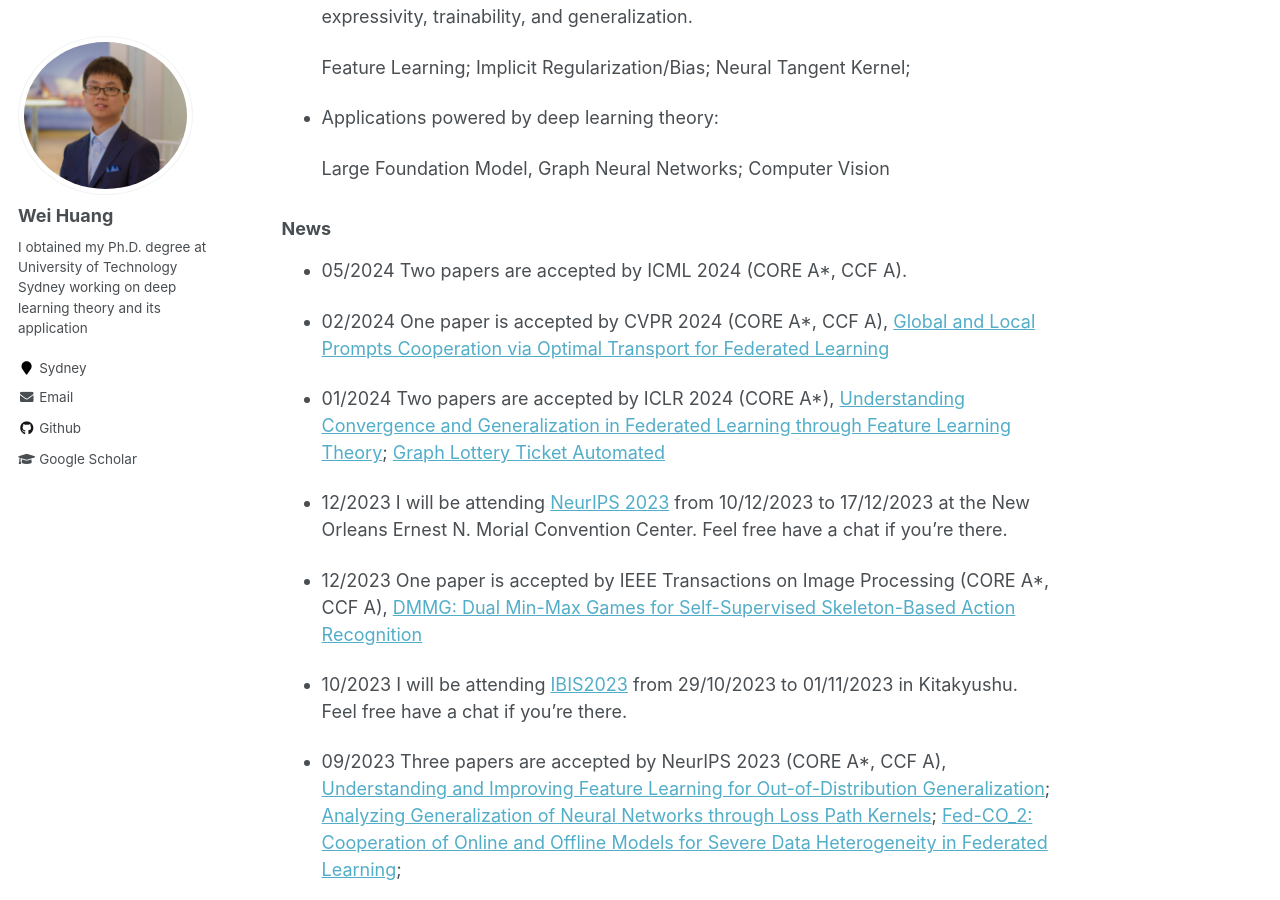
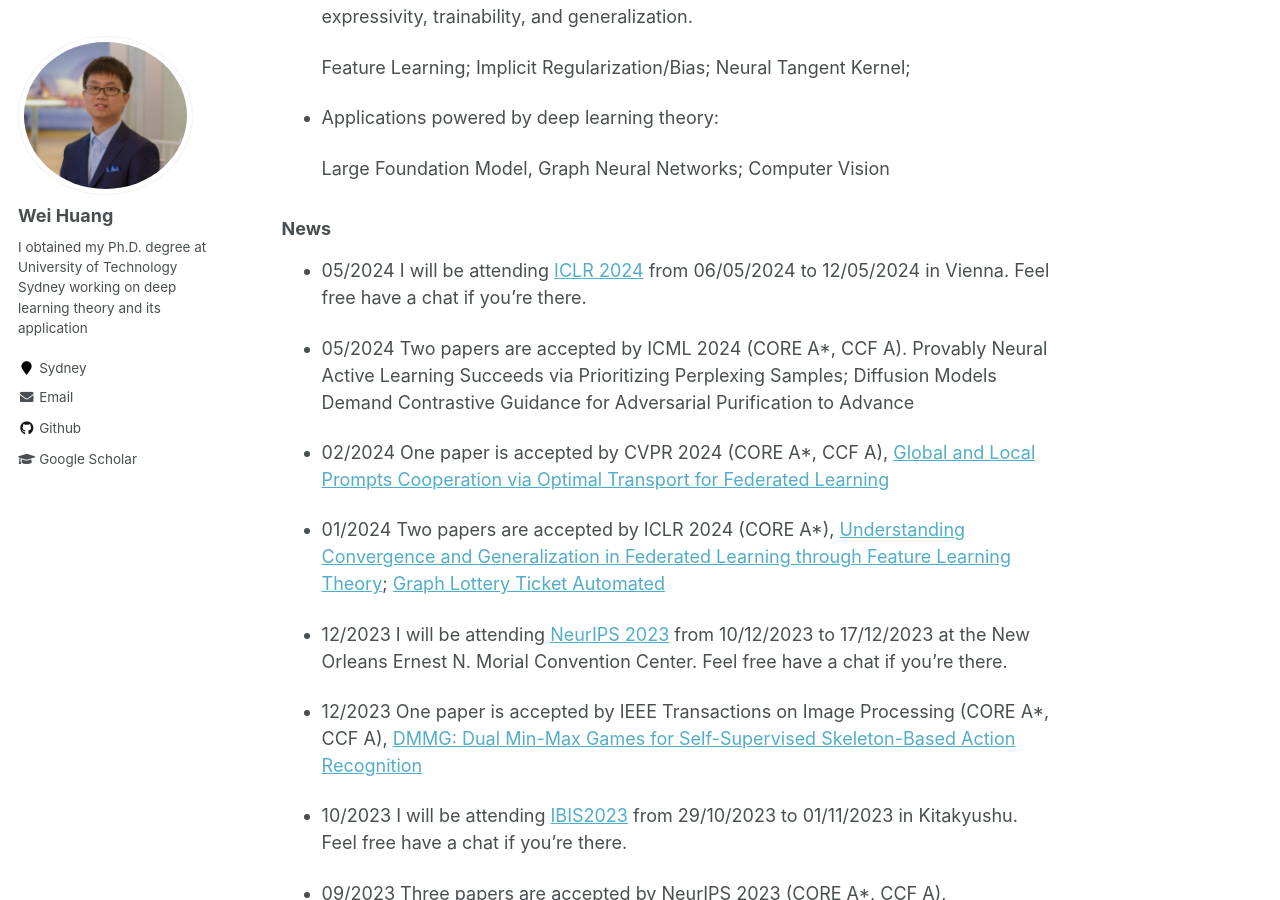
Before and after one commit to WeiHuang05/Weihuang05.github.io, a Jekyll site: the page built from index.md, in a window 1280 px wide and 900 px high, scrolled down 785 px. Built offline with Jekyll 4.4.1, drawn with Linux system fonts in a browser that asks for light colours.

Commit message:
Update index.md

```diff
--- a/index.md
+++ b/index.md
@@ -26,7 +26,9 @@ My office is located at the [University of Tokyo](https://www.u-tokyo.ac.jp/ja/i
 
 ### News
 
-* 05/2024 Two papers are accepted by ICML 2024 (CORE A*, CCF A).
+* 05/2024 I will be attending [ICLR 2024](https://iclr.cc/) from 06/05/2024 to 12/05/2024 in Vienna. Feel free have a chat if you're there.
+
+* 05/2024 Two papers are accepted by ICML 2024 (CORE A*, CCF A). Provably Neural Active Learning Succeeds via Prioritizing Perplexing Samples; Diffusion Models Demand Contrastive Guidance for Adversarial Purification to Advance
 
 * 02/2024 One paper is accepted by CVPR 2024 (CORE A*, CCF A), [Global and Local Prompts Cooperation via Optimal Transport for Federated Learning](https://arxiv.org/abs/2403.00041)
 
```
